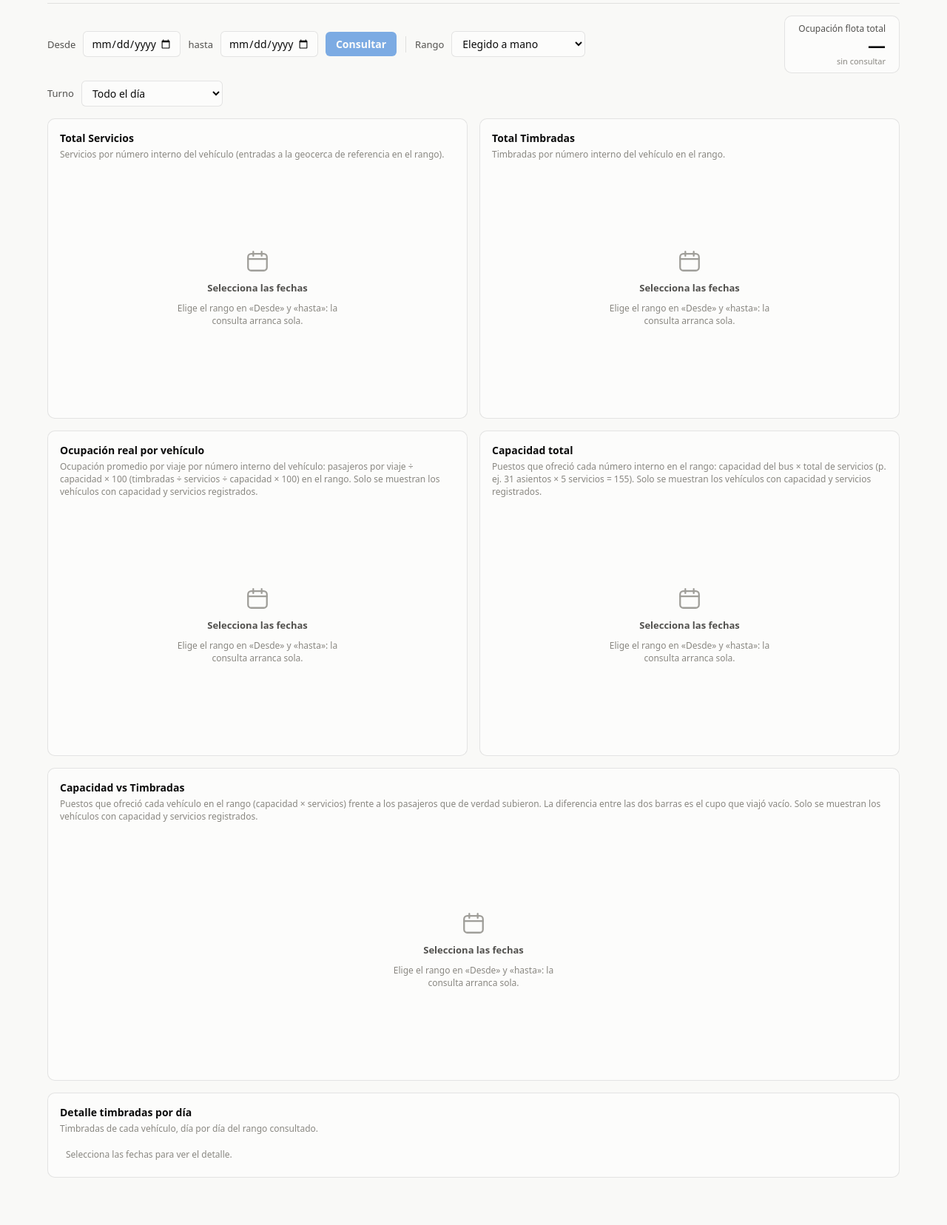
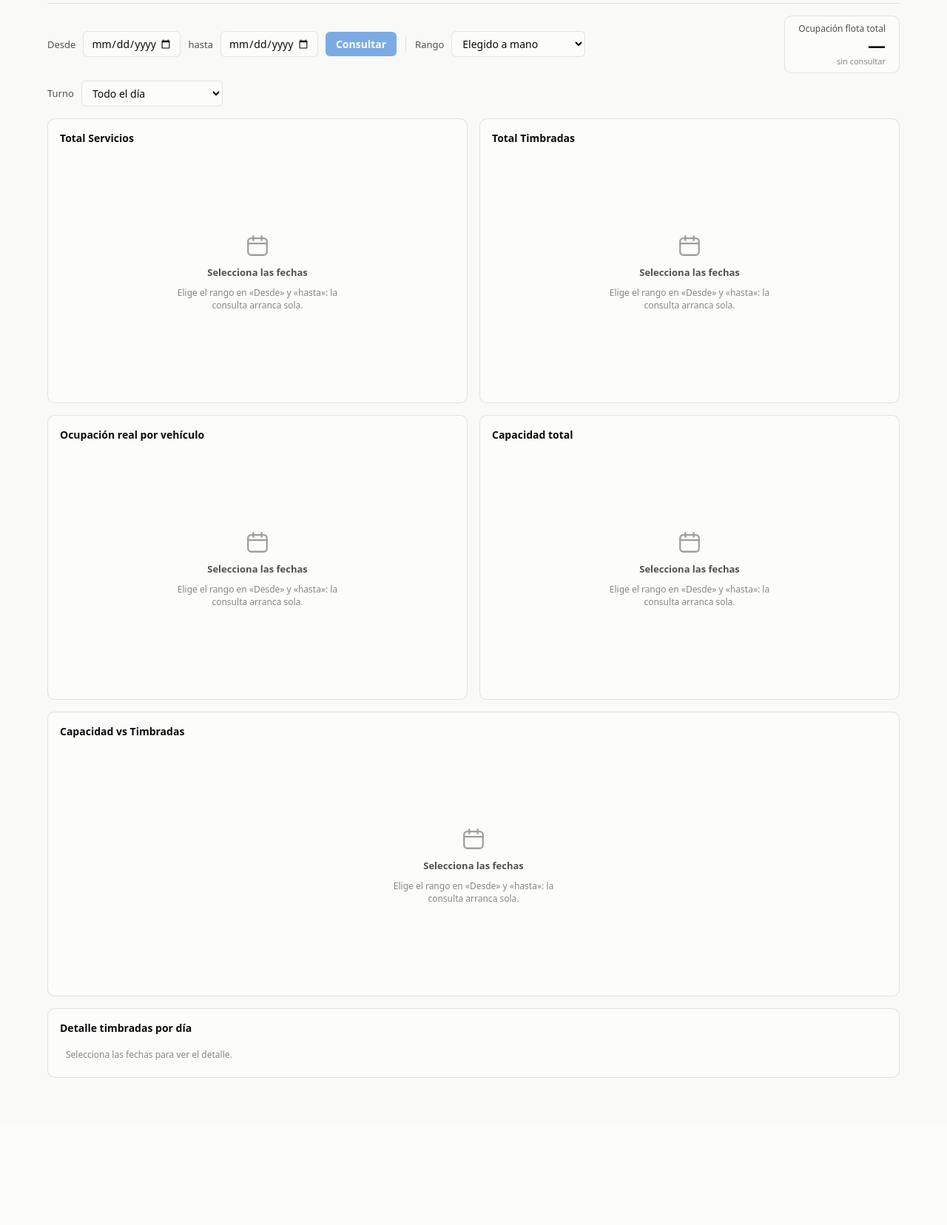
Before and after one commit to SamuelPerezCO/Dashboard-GPS, a Django app: template tracking/templates/tracking/dashboard.html in a window 1280 px wide. Shown: the part 129-1785 px from the top of the page at 74% size. After the commit the page ends 1586 px from the top, so only its background shows below. Run offline with Django 5.2, Linux system fonts and the light colour scheme; the template is opened without the code that fills it: most values are stand-ins (such as "Sample title", 1, 10 or a date in 2020).

Commit message:
Delete all the explanations

```diff
--- a/tracking/templates/tracking/dashboard.html
+++ b/tracking/templates/tracking/dashboard.html
@@ -76,6 +76,10 @@
     animation: girar 0.9s linear infinite;
   }
   @keyframes girar { to { transform: rotate(360deg); } }
+
+  /* Sin el párrafo de explicación, el título se lo lleva el aire que le
+     dejaba: si no, la gráfica le queda pegada. */
+  .card h2 { margin-bottom: 12px; }
 
   .grid-2 { display: grid; grid-template-columns: 1fr 1fr; gap: 16px; margin-bottom: 16px; }
   .grid-2 .card { margin-bottom: 0; min-width: 0; }
@@ -183,37 +187,31 @@
 <div class="grid-2">
 <div class="card">
   <h2>Total Servicios</h2>
-  <p class="desc">Servicios por número interno del vehículo (entradas a la geocerca de referencia en el rango).</p>
   <div class="viz" id="chart-servicios"></div>
 </div>
 
 <div class="card">
   <h2>Total Timbradas</h2>
-  <p class="desc">Timbradas por número interno del vehículo en el rango.</p>
   <div class="viz" id="chart-timbradas"></div>
 </div>
 
 <div class="card">
   <h2>Ocupación real por vehículo</h2>
-  <p class="desc">Ocupación promedio por viaje por número interno del vehículo: pasajeros por viaje ÷ capacidad × 100 (timbradas ÷ servicios ÷ capacidad × 100) en el rango. Solo se muestran los vehículos con capacidad y servicios registrados.</p>
   <div class="viz" id="chart-ocupacion"></div>
 </div>
 
 <div class="card">
   <h2>Capacidad total</h2>
-  <p class="desc">Puestos que ofreció cada número interno en el rango: capacidad del bus × total de servicios (p. ej. 31 asientos × 5 servicios = 155). Solo se muestran los vehículos con capacidad y servicios registrados.</p>
   <div class="viz" id="chart-capacidad"></div>
 </div>
 </div>
 <div class="card">
   <h2>Capacidad vs Timbradas</h2>
-  <p class="desc">Puestos que ofreció cada vehículo en el rango (capacidad × servicios) frente a los pasajeros que de verdad subieron. La diferencia entre las dos barras es el cupo que viajó vacío. Solo se muestran los vehículos con capacidad y servicios registrados.</p>
   <div class="viz" id="chart-comparativa"></div>
 </div>
 
 <div class="card">
   <h2>Detalle timbradas por día</h2>
-  <p class="desc">Timbradas de cada vehículo, día por día del rango consultado.</p>
   <div class="scroll-x">
     <table id="tabla-detalle">
       <thead></thead>
```
